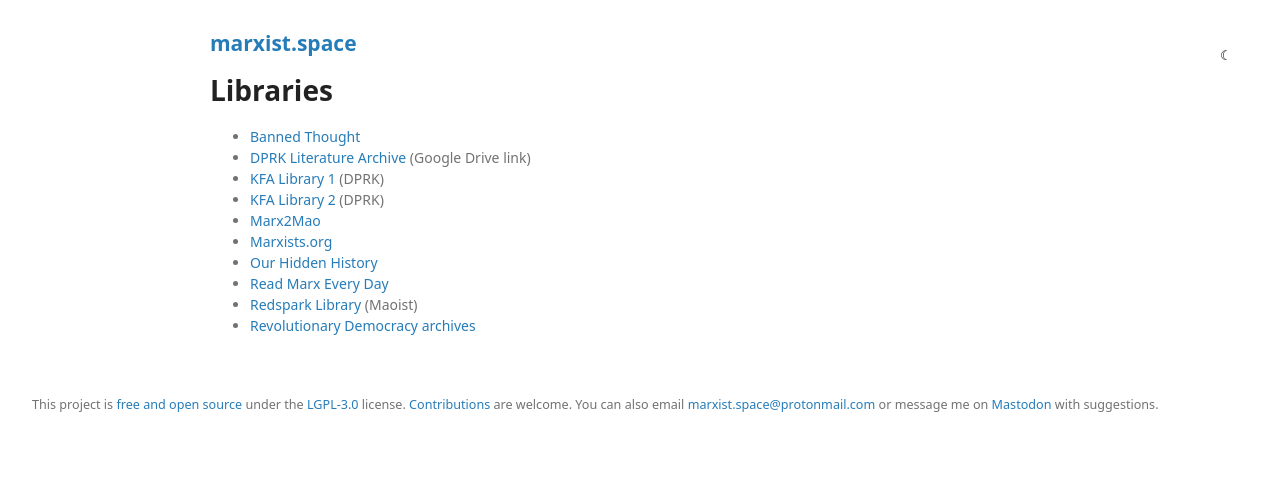
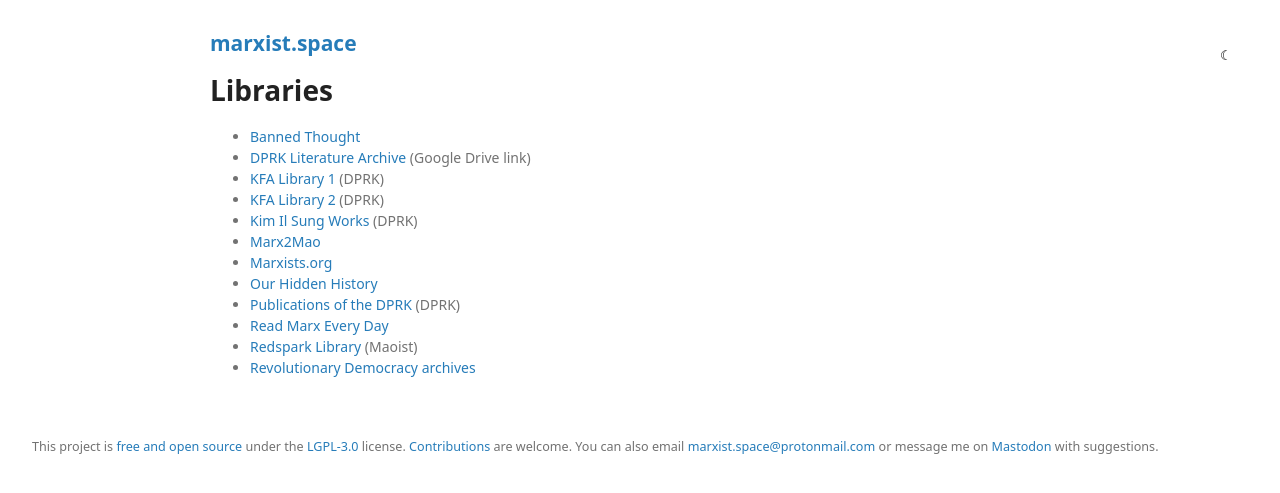
Before and after one commit to prolesoft/marxist.space, a Jekyll site: the page built from libraries.md, in a window 1280 px wide. Shown: the top 493 px of the page. Built offline with Jekyll 4.4.1, drawn with Linux system fonts in a browser that asks for light colours; our own code applies the rules of GitHub Pages for plain Markdown files.

Commit message:
libraries.md

```diff
--- a/libraries.md
+++ b/libraries.md
@@ -10,9 +10,11 @@
 * [DPRK Literature Archive](https://drive.google.com/drive/folders/0B48PXBn7S_-MMVlaZjlrOEdKWFk) (Google Drive link)
 * [KFA Library 1](https://www.korea-dpr.info/lib/) (DPRK)
 * [KFA Library 2](https://www.korea-dpr.com/e_library.html) (DPRK)
+* [Kim Il Sung Works](https://archive.org/details/kimilsungworks/mode/2up) (DPRK)
 * [Marx2Mao](http://marx2mao.phpwebhosting.com/)
 * [Marxists.org](https://marxists.org)
 * [Our Hidden History](https://ourhiddenhistory.org/)
+* [Publications of the DPRK](http://www.korean-books.com.kp/en/) (DPRK)
 * [Read Marx Every Day](http://www.readmarxeveryday.org/)
 * [Redspark Library](http://library.redspark.nu/Main_Page) (Maoist)
 * [Revolutionary Democracy archives](https://www.revolutionarydemocracy.org/archive/)
```
